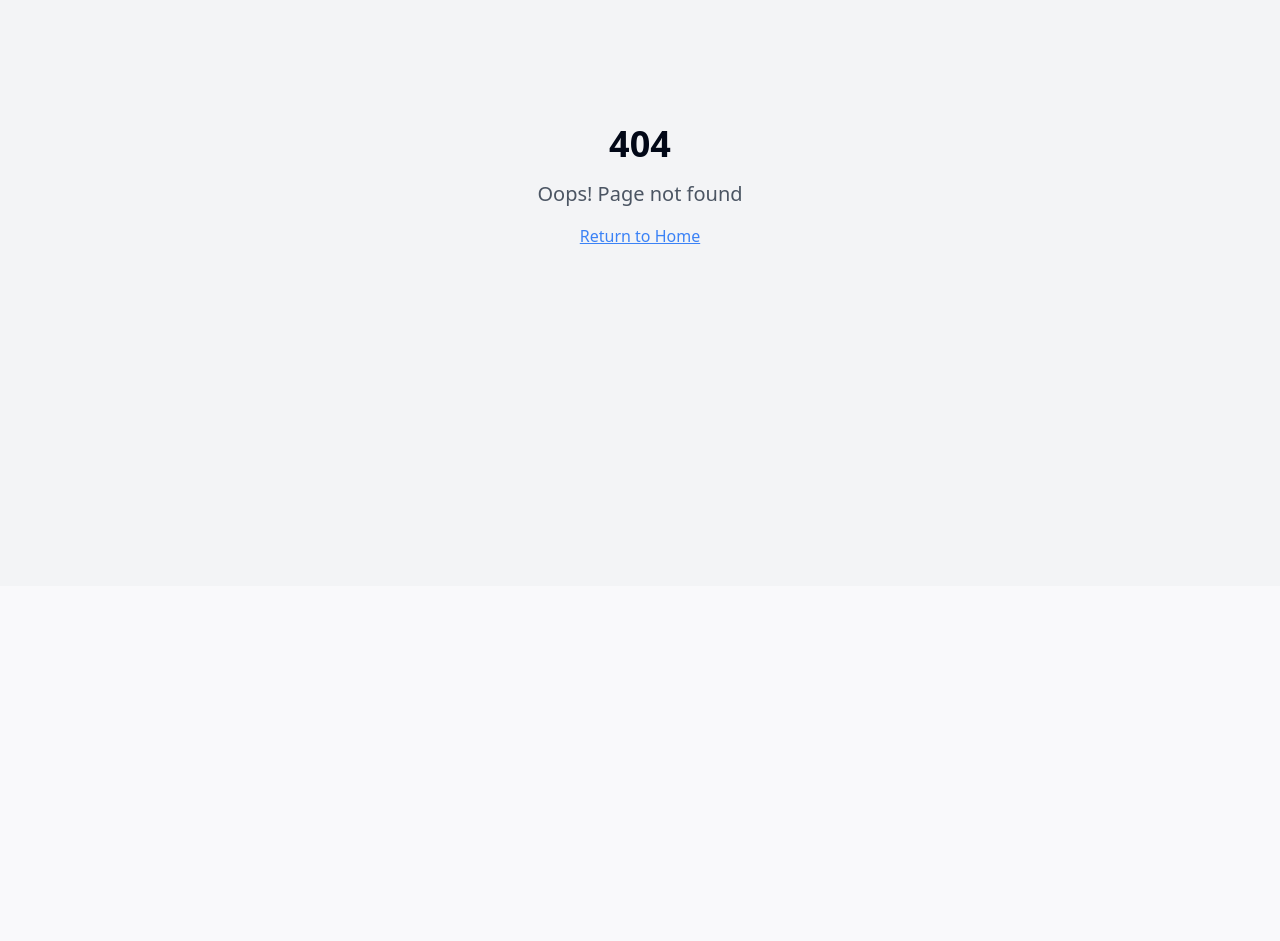
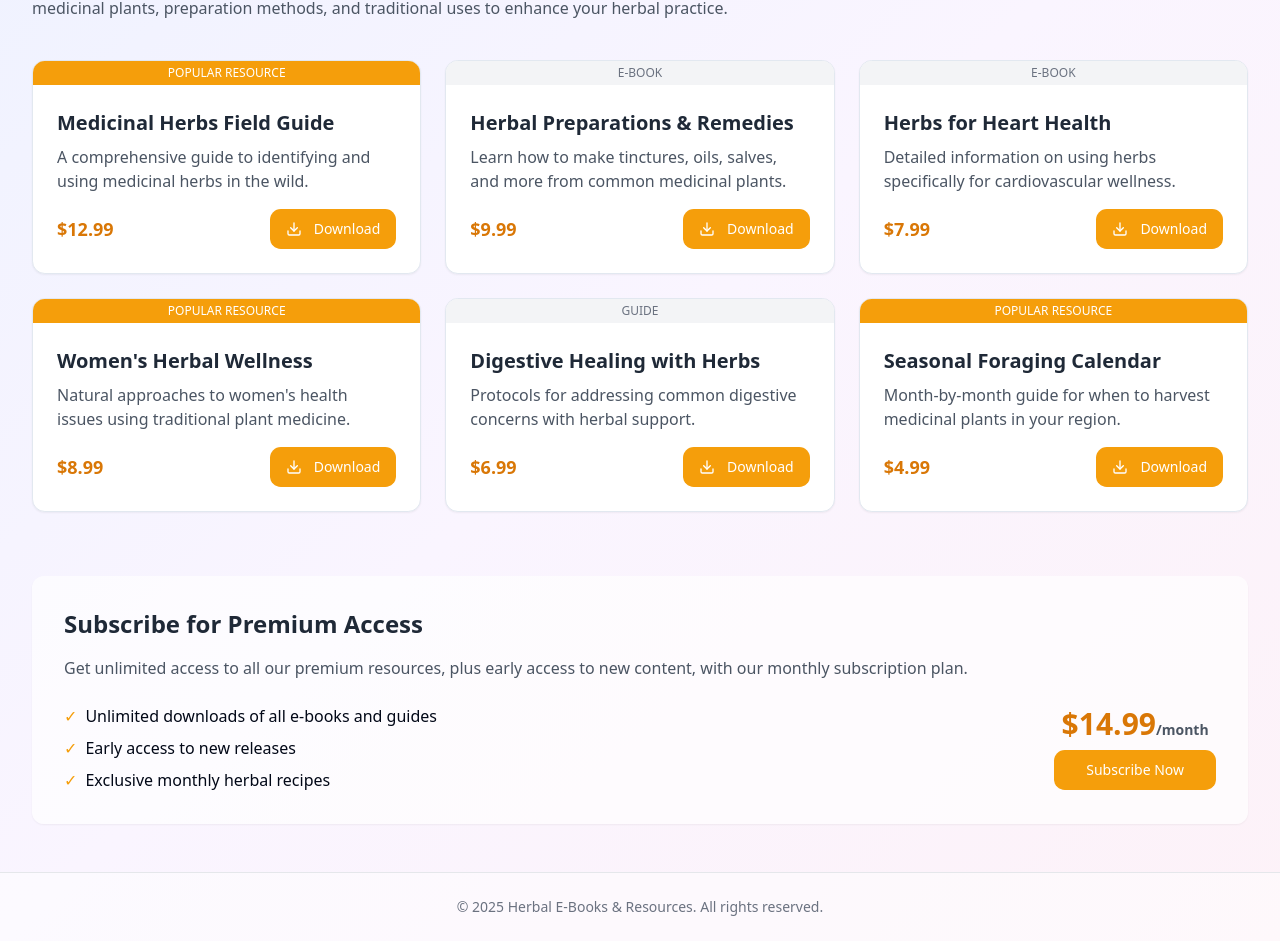
Before and after one commit to artifaks/pureherbalwisdom, a React (Vite) app: page /resources in a window 1280 px wide. Before the commit this address had no page. Shown: the part 214-1155 px from the top of the page. Before the commit the page ends 800 px from the top, so only its background shows below. Built offline with nearby package versions, Linux system fonts and the light colour scheme.

Commit message:
Add resources section
Adds a dedicated section for herbal e-books or premium resources.

```diff
--- a/src/App.tsx
+++ b/src/App.tsx
@@ -1,9 +1,11 @@
+
 import { Toaster } from "@/components/ui/toaster";
 import { Toaster as Sonner } from "@/components/ui/sonner";
 import { TooltipProvider } from "@/components/ui/tooltip";
 import { QueryClient, QueryClientProvider } from "@tanstack/react-query";
 import { BrowserRouter, Routes, Route } from "react-router-dom";
 import Index from "./pages/Index";
+import Resources from "./pages/Resources";
 import NotFound from "./pages/NotFound";
 
 const queryClient = new QueryClient();
@@ -16,6 +18,7 @@ const App = () => (
       <BrowserRouter>
         <Routes>
           <Route path="/" element={<Index />} />
+          <Route path="/resources" element={<Resources />} />
           {/* ADD ALL CUSTOM ROUTES ABOVE THE CATCH-ALL "*" ROUTE */}
           <Route path="*" element={<NotFound />} />
         </Routes>
--- /dev/null
+++ b/src/components/MainNavigation.tsx
@@ -0,0 +1,49 @@
+
+import React from 'react';
+import { NavLink } from 'react-router-dom';
+import { BookOpen, Home, Leaf } from 'lucide-react';
+
+interface NavItemProps {
+  to: string;
+  label: string;
+  icon: React.ReactNode;
+}
+
+const NavItem: React.FC<NavItemProps> = ({ to, label, icon }) => {
+  return (
+    <NavLink
+      to={to}
+      className={({ isActive }) => `
+        flex items-center gap-2 px-4 py-2 rounded-lg transition-colors
+        ${isActive
+          ? 'bg-amber-100 text-amber-800 font-medium'
+          : 'text-gray-700 hover:bg-amber-50 hover:text-amber-700'}
+      `}
+    >
+      {icon}
+      <span>{label}</span>
+    </NavLink>
+  );
+};
+
+const MainNavigation: React.FC = () => {
+  return (
+    <nav className="glass sticky top-0 z-20 py-3 px-4 mb-6">
+      <div className="max-w-7xl mx-auto flex items-center justify-between">
+        {/* Logo/Brand */}
+        <div className="flex items-center">
+          <Leaf className="h-6 w-6 text-amber-600" />
+          <span className="ml-2 text-xl font-semibold text-gray-800">Herb Guide</span>
+        </div>
+
+        {/* Navigation Items */}
+        <div className="flex items-center space-x-2">
+          <NavItem to="/" label="Herbs" icon={<Home className="h-5 w-5" />} />
+          <NavItem to="/resources" label="E-Books & Resources" icon={<BookOpen className="h-5 w-5" />} />
+        </div>
+      </div>
+    </nav>
+  );
+};
+
+export default MainNavigation;
--- a/src/pages/Index.tsx
+++ b/src/pages/Index.tsx
@@ -1,10 +1,12 @@
 
 import React from 'react';
 import HerbVisualizer from '@/components/HerbVisualizer';
+import MainNavigation from '@/components/MainNavigation';
 
 const Index = () => {
   return (
     <div className="min-h-screen bg-gradient-to-br from-indigo-50 via-purple-50 to-pink-50">
+      <MainNavigation />
       <HerbVisualizer />
     </div>
   );
--- /dev/null
+++ b/src/pages/Resources.tsx
@@ -0,0 +1,165 @@
+
+import React from 'react';
+import { BookOpen, Download } from 'lucide-react';
+import { Button } from '@/components/ui/button';
+import { Card } from '@/components/ui/card';
+import { useToast } from '@/hooks/use-toast';
+
+// Define our resource items
+const resources = [
+  {
+    id: 1,
+    title: "Medicinal Herbs Field Guide",
+    description: "A comprehensive guide to identifying and using medicinal herbs in the wild.",
+    price: "$12.99",
+    type: "e-book",
+    popular: true,
+  },
+  {
+    id: 2,
+    title: "Herbal Preparations & Remedies",
+    description: "Learn how to make tinctures, oils, salves, and more from common medicinal plants.",
+    price: "$9.99",
+    type: "e-book",
+    popular: false,
+  },
+  {
+    id: 3,
+    title: "Herbs for Heart Health",
+    description: "Detailed information on using herbs specifically for cardiovascular wellness.",
+    price: "$7.99",
+    type: "e-book",
+    popular: false,
+  },
+  {
+    id: 4,
+    title: "Women's Herbal Wellness",
+    description: "Natural approaches to women's health issues using traditional plant medicine.",
+    price: "$8.99",
+    type: "e-book",
+    popular: true,
+  },
+  {
+    id: 5,
+    title: "Digestive Healing with Herbs",
+    description: "Protocols for addressing common digestive concerns with herbal support.",
+    price: "$6.99",
+    type: "guide",
+    popular: false,
+  },
+  {
+    id: 6,
+    title: "Seasonal Foraging Calendar",
+    description: "Month-by-month guide for when to harvest medicinal plants in your region.",
+    price: "$4.99",
+    type: "calendar",
+    popular: true,
+  },
+];
+
+const Resources = () => {
+  const { toast } = useToast();
+
+  const handleDownload = (title: string) => {
+    toast({
+      title: "Coming Soon!",
+      description: `The download for "${title}" will be available soon.`,
+    });
+  };
+
+  return (
+    <div className="min-h-screen bg-gradient-to-br from-indigo-50 via-purple-50 to-pink-50">
+      {/* Header */}
+      <div className="glass sticky top-0 z-10 py-6 px-8 flex items-center justify-center">
+        <BookOpen className="w-6 h-6 mr-2 text-amber-600" />
+        <h1 className="text-3xl md:text-4xl font-bold text-gray-800 bg-gradient-to-r from-amber-700 to-amber-500 bg-clip-text text-transparent">
+          Herbal E-Books & Resources
+        </h1>
+        <BookOpen className="w-6 h-6 ml-2 text-amber-600 transform rotate-180" />
+      </div>
+
+      {/* Main Content */}
+      <div className="max-w-7xl mx-auto px-4 sm:px-6 lg:px-8 py-12">
+        <div className="mb-10">
+          <h2 className="text-2xl font-semibold text-gray-800 mb-4">Premium Herbal Resources</h2>
+          <p className="text-gray-600">
+            Expand your herbal knowledge with our curated collection of e-books, guides, and reference materials.
+            These resources provide in-depth information about medicinal plants, preparation methods, and
+            traditional uses to enhance your herbal practice.
+          </p>
+        </div>
+
+        {/* Resources Grid */}
+        <div className="grid grid-cols-1 md:grid-cols-2 lg:grid-cols-3 gap-6">
+          {resources.map((resource) => (
+            <Card key={resource.id} className="flex flex-col overflow-hidden hover:shadow-lg transition-shadow duration-300">
+              <div className={`p-1 ${resource.popular ? 'bg-amber-500' : 'bg-gray-100'}`}>
+                <p className={`text-center text-xs font-medium ${resource.popular ? 'text-white' : 'text-gray-500'}`}>
+                  {resource.popular ? 'POPULAR RESOURCE' : resource.type.toUpperCase()}
+                </p>
+              </div>
+              <div className="p-6 flex-1 flex flex-col">
+                <h3 className="text-xl font-semibold text-gray-800 mb-2">{resource.title}</h3>
+                <p className="text-gray-600 mb-4 flex-1">{resource.description}</p>
+                <div className="flex items-center justify-between mt-auto">
+                  <span className="text-lg font-bold text-amber-600">{resource.price}</span>
+                  <Button
+                    onClick={() => handleDownload(resource.title)}
+                    className="bg-amber-500 hover:bg-amber-600 text-white"
+                  >
+                    <Download className="mr-1 h-4 w-4" />
+                    Download
+                  </Button>
+                </div>
+              </div>
+            </Card>
+          ))}
+        </div>
+
+        {/* Subscription CTA */}
+        <div className="mt-16 bg-white/70 rounded-xl p-8 shadow-sm">
+          <h2 className="text-2xl font-semibold text-gray-800 mb-4">Subscribe for Premium Access</h2>
+          <p className="text-gray-600 mb-6">
+            Get unlimited access to all our premium resources, plus early access to new content,
+            with our monthly subscription plan.
+          </p>
+          <div className="flex flex-col sm:flex-row items-center gap-4">
+            <div className="flex-1">
+              <ul className="space-y-2">
+                <li className="flex items-center">
+                  <span className="text-amber-500 mr-2">✓</span>
+                  <span>Unlimited downloads of all e-books and guides</span>
+                </li>
+                <li className="flex items-center">
+                  <span className="text-amber-500 mr-2">✓</span>
+                  <span>Early access to new releases</span>
+                </li>
+                <li className="flex items-center">
+                  <span className="text-amber-500 mr-2">✓</span>
+                  <span>Exclusive monthly herbal recipes</span>
+                </li>
+              </ul>
+            </div>
+            <div className="text-center">
+              <p className="text-3xl font-bold text-amber-600 mb-2">$14.99<span className="text-sm text-gray-600">/month</span></p>
+              <Button className="bg-amber-500 hover:bg-amber-600 text-white py-2 px-8">
+                Subscribe Now
+              </Button>
+            </div>
+          </div>
+        </div>
+      </div>
+
+      {/* Footer */}
+      <div className="mt-auto py-6 border-t border-gray-200 bg-white/50">
+        <div className="max-w-7xl mx-auto px-4 sm:px-6 lg:px-8">
+          <p className="text-center text-gray-500 text-sm">
+            © {new Date().getFullYear()} Herbal E-Books & Resources. All rights reserved.
+          </p>
+        </div>
+      </div>
+    </div>
+  );
+};
+
+export default Resources;
```
